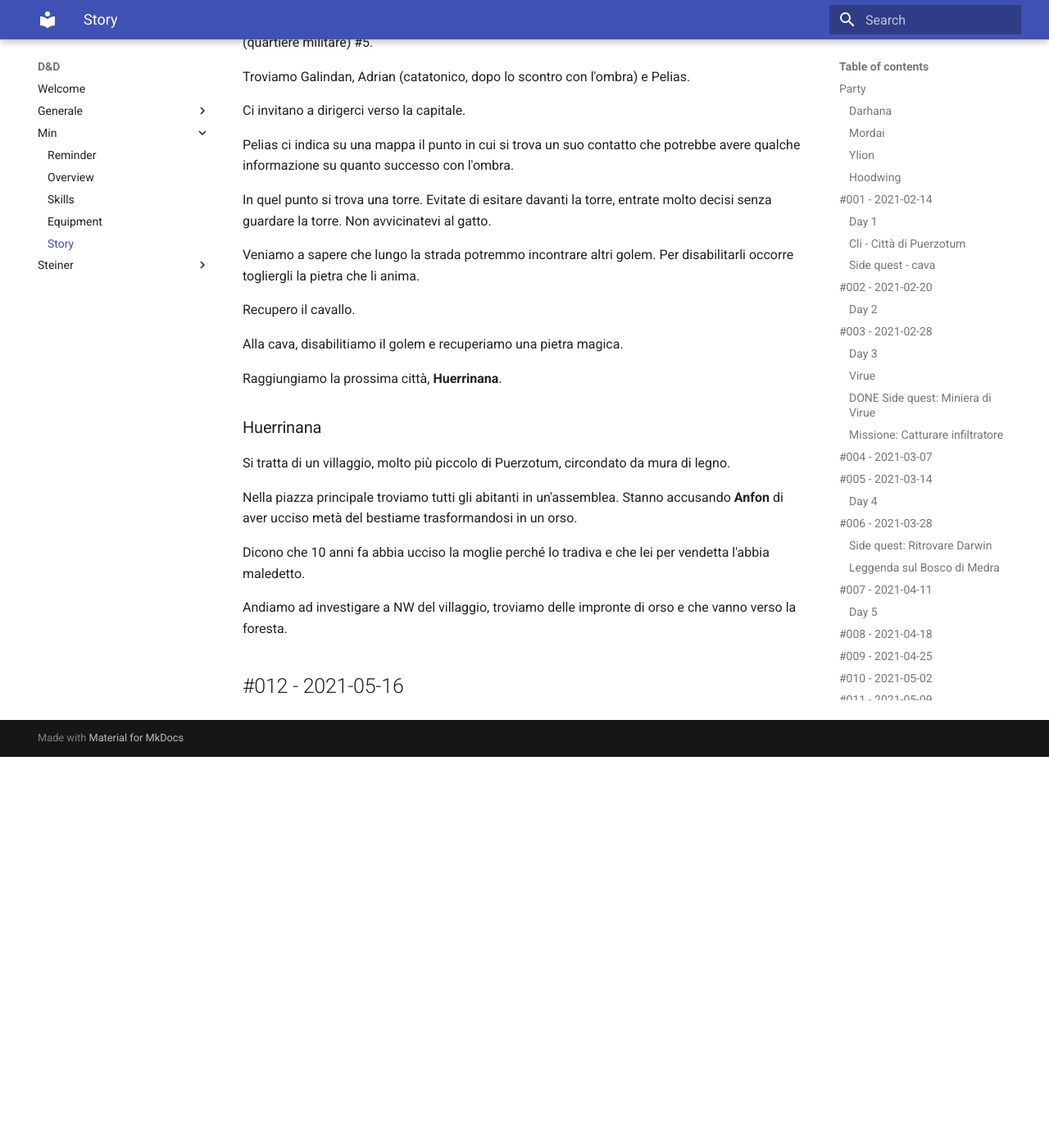
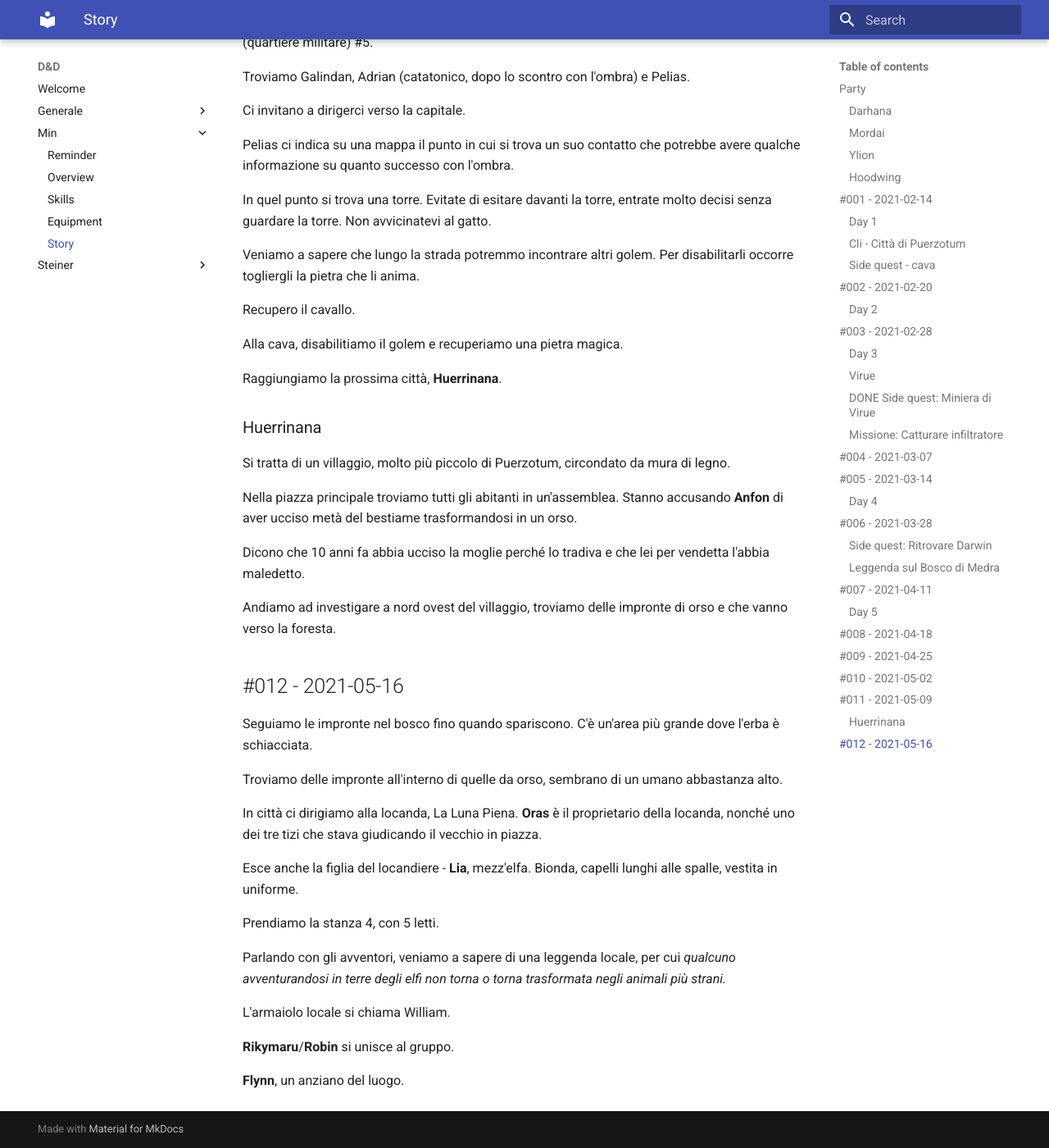
Before and after one commit to vitalegi/dungeons-and-dragons-docs, an MkDocs documentation site: the page built from docs/Min/04.story.md, in a window 1280 px wide and 1400 px high, scrolled down 9706 px. Shown: the whole window at 82% size. Built offline with MkDocs 1.6.1 and Material for MkDocs 9.7.7, drawn with Linux system fonts in a browser that asks for light colours; before the commit the page ends 10629 px from its top, so only the background shows below that.

Commit message:
update sessione

```diff
--- a/docs/Min/04.story.md
+++ b/docs/Min/04.story.md
@@ -342,6 +342,24 @@ Nella piazza principale troviamo tutti gli abitanti in un'assemblea. Stanno accu
 
 Dicono che 10 anni fa abbia ucciso la moglie perché lo tradiva e che lei per vendetta l'abbia maledetto.
 
-Andiamo ad investigare a NW del villaggio, troviamo delle impronte di orso e che vanno verso la foresta.
+Andiamo ad investigare a nord ovest del villaggio, troviamo delle impronte di orso e che vanno verso la foresta.
 
 ## #012 - 2021-05-16
+
+Seguiamo le impronte nel bosco fino quando spariscono. C'è un'area più grande dove l'erba è schiacciata.
+
+Troviamo delle impronte all'interno di quelle da orso, sembrano di un umano abbastanza alto.
+
+In città ci dirigiamo alla locanda, La Luna Piena. __Oras__ è il proprietario della locanda, nonché uno dei tre tizi che stava giudicando il vecchio in piazza.
+
+Esce anche la figlia del locandiere - __Lia__, mezz'elfa. Bionda, capelli lunghi alle spalle, vestita in uniforme.
+
+Prendiamo la stanza 4, con 5 letti.
+
+Parlando con gli avventori, veniamo a sapere di una leggenda locale, per cui _qualcuno avventurandosi in terre degli elfi non torna o torna trasformata negli animali più strani._
+
+L'armaiolo locale si chiama William.
+
+__Rikymaru__/__Robin__ si unisce al gruppo.
+
+__Flynn__, un anziano del luogo.
```
Also changed, not shown: docs/Min/00.reminders.md (+2 -2 lines).
